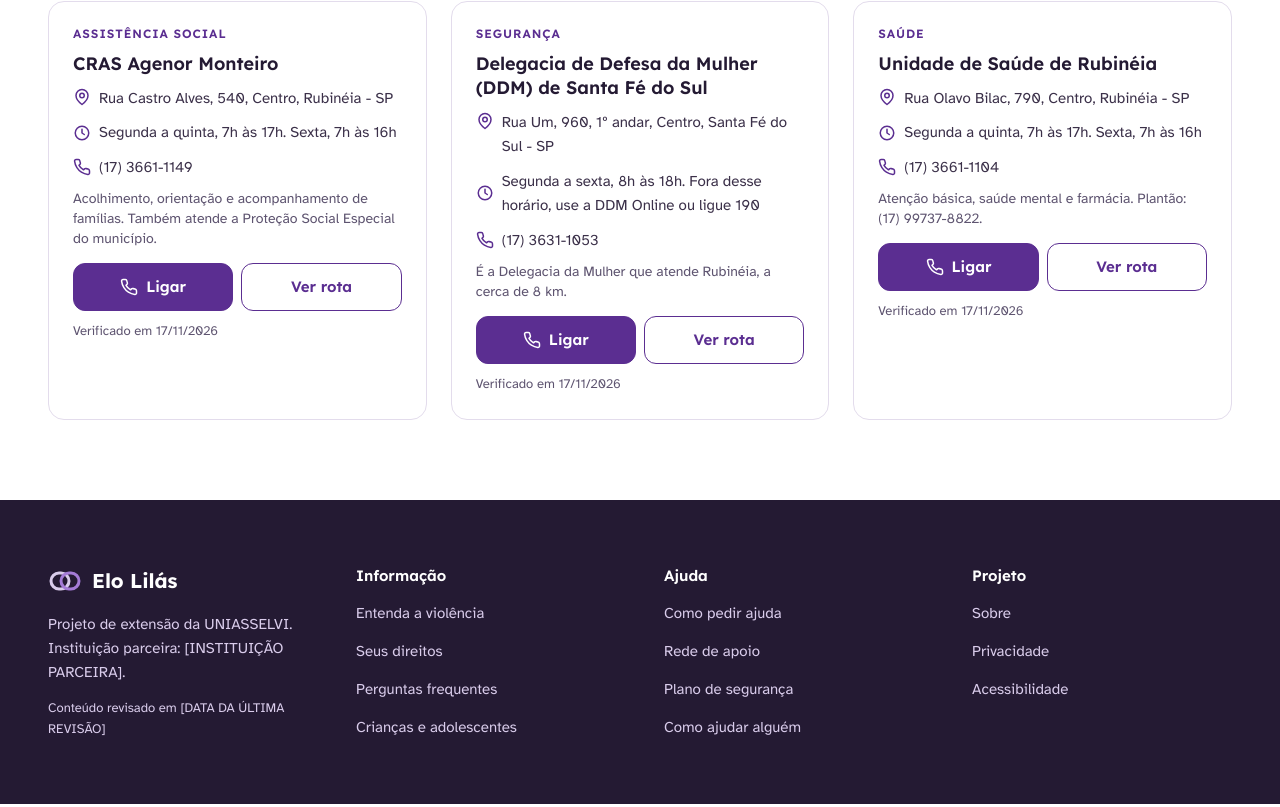
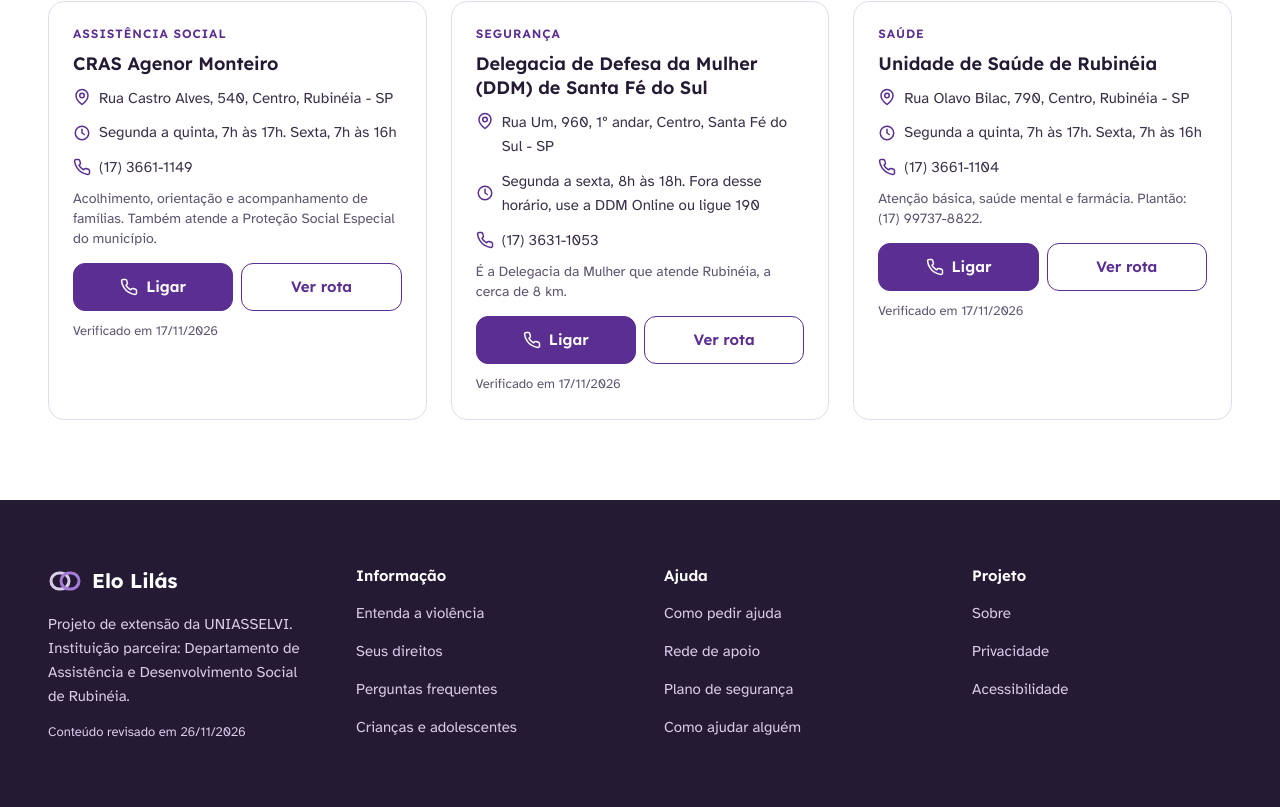
Before and after one commit to lucascodev/elo-lilas, a Next.js app: page / in a window 1280 px wide. Shown: the part 2568-3375 px from the top of the page. Built offline with nearby package versions, Linux system fonts and the light colour scheme.

Commit message:
Set Rubinéia partner institution and content review date
The partner is the Departamento de Assistência e Desenvolvimento Social, the managing body of social assistance in the town, as confirmed by the CRAS coordination.

```diff
--- a/src/modules/site-settings/infra/data/site-settings.data.ts
+++ b/src/modules/site-settings/infra/data/site-settings.data.ts
@@ -2,10 +2,10 @@ import type { SiteSettings } from "../../domain/entities/site-settings.entity";
 
 export const SITE_SETTINGS_DATA: SiteSettings = {
   siteName: "Elo Lilás",
-  partnerName: "[INSTITUIÇÃO PARCEIRA]",
+  partnerName: "Departamento de Assistência e Desenvolvimento Social de Rubinéia",
   municipality: "Rubinéia",
   state: "São Paulo",
-  contentReviewedAt: "[DATA DA ÚLTIMA REVISÃO]",
+  contentReviewedAt: "26/11/2026",
   onlinePoliceReport: {
     label: "DDM Online da Polícia Civil de São Paulo",
     url: "https://www.delegaciaeletronica.policiacivil.sp.gov.br",
```
Also changed, not shown: 1 other file (tests, documents, lock files or other folders).
